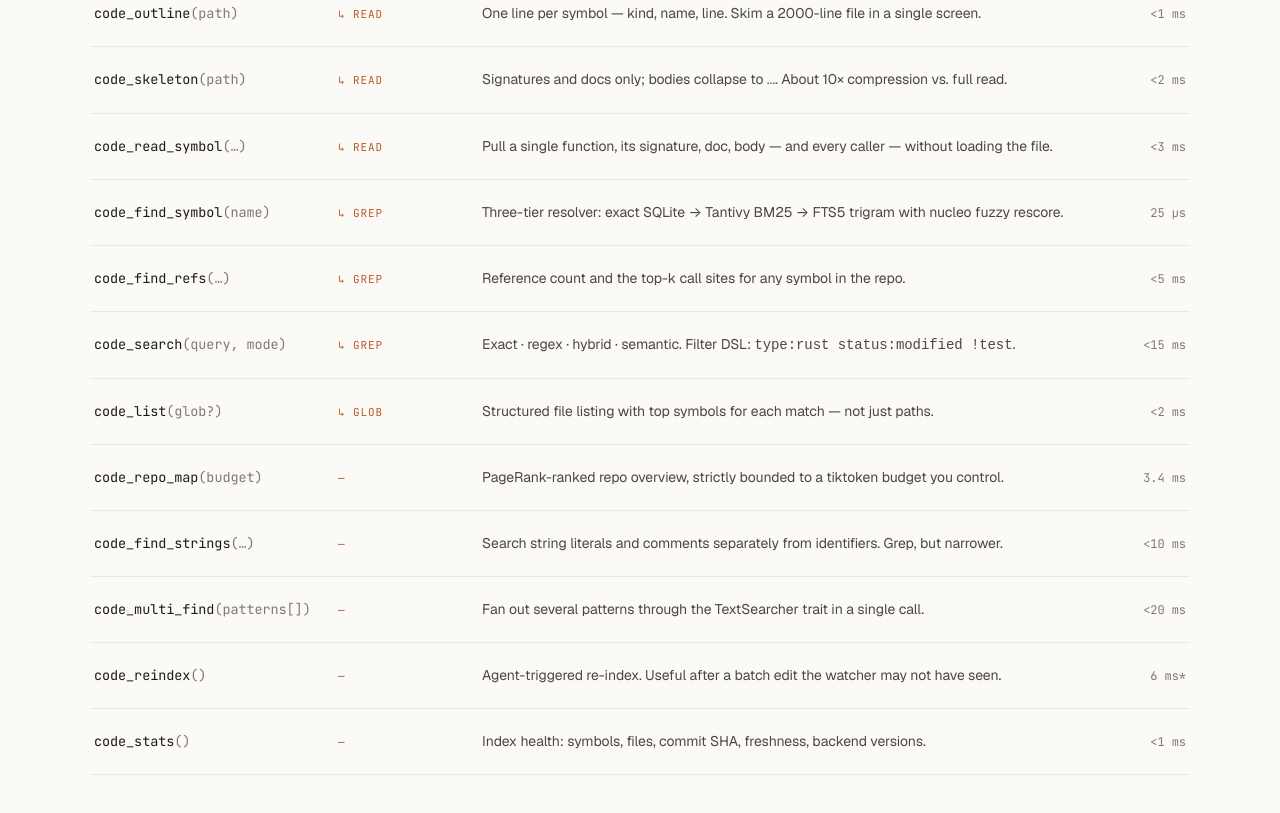
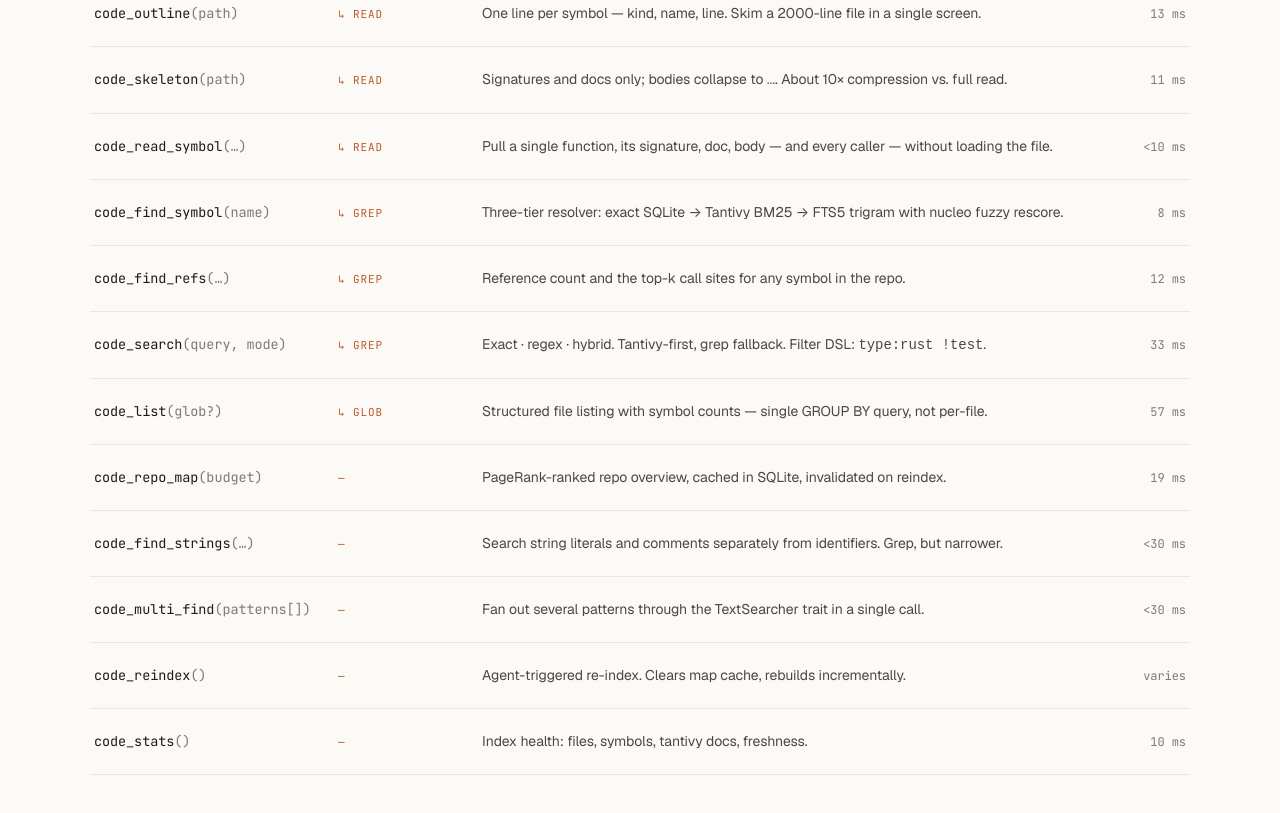
Before and after one commit to bravo1goingdark/recon, a plain HTML site: page site/index.html in a window 1280 px wide. Shown: the part 1547-2360 px from the top of the page. Drawn offline with nearby package versions, Linux system fonts and the light colour scheme.

Commit message:
docs: sync benchmarks across README and site with latest numbers

```diff
--- a/site/index.html
+++ b/site/index.html
@@ -271,7 +271,7 @@
         <p class="lede">
           <b>recon</b> is a token-lean code intelligence <b>MCP server</b> for AI coding agents.
           It replaces <i>Read</i>, <i>Grep</i>, and <i>Glob</i> with symbol-aware tools that
-          deliver a <b>5–10× token reduction</b> on typical exploration tasks — without losing
+          deliver a <b>15–30× token reduction</b> on typical exploration tasks — without losing
           a single useful detail.
         </p>
         <div class="cta">
@@ -296,8 +296,8 @@
         <div class="row"><span>  <span class="dim">refs:</span> 7 callers across 3 files</span><span class="ok">25 µs</span></div>
         <div>&nbsp;</div>
         <div><span class="prompt">→ </span><span class="cmd">code_repo_map budget=<span class="hl">2000</span></span></div>
-        <div class="dim">  · pageranked 638 symbols · 3.4 ms</div>
-        <div class="dim">  · tokens used: <span class="hl">1,942</span> / 2,000</div>
+        <div class="dim">  · pageranked 320K symbols · cached</div>
+        <div class="dim">  · tokens used: <span class="hl">1,985</span> / 2,000 · <span class="ok">19 ms</span></div>
       </div>
     </div>
   </div>
@@ -307,8 +307,8 @@
 <section class="strip" style="padding:0;border-bottom:1px solid var(--rule-soft)">
   <div class="cell">
     <div class="k">Query p50</div>
-    <div class="v">11<sub>ms</sub></div>
-    <div class="foot">Rust compiler · 318K symbols</div>
+    <div class="v">10<sub>ms</sub></div>
+    <div class="foot">Rust compiler · 320K symbols</div>
   </div>
   <div class="cell">
     <div class="k">Token reduction</div>
@@ -350,73 +350,73 @@
         <div class="name">code_outline<span class="paren">(path)</span></div>
         <div class="replaces">↳ Read</div>
         <div class="desc">One line per symbol — kind, name, line. Skim a 2000-line file in a single screen.</div>
-        <div class="lat">&lt;1 ms</div>
+        <div class="lat">13 ms</div>
       </div>
       <div class="row">
         <div class="name">code_skeleton<span class="paren">(path)</span></div>
         <div class="replaces">↳ Read</div>
         <div class="desc">Signatures and docs only; bodies collapse to <code>…</code>. About 10× compression vs. full read.</div>
-        <div class="lat">&lt;2 ms</div>
+        <div class="lat">11 ms</div>
       </div>
       <div class="row">
         <div class="name">code_read_symbol<span class="paren">(…)</span></div>
         <div class="replaces">↳ Read</div>
         <div class="desc">Pull a single function, its signature, doc, body — and every caller — without loading the file.</div>
-        <div class="lat">&lt;3 ms</div>
+        <div class="lat">&lt;10 ms</div>
       </div>
       <div class="row">
         <div class="name">code_find_symbol<span class="paren">(name)</span></div>
         <div class="replaces">↳ Grep</div>
         <div class="desc">Three-tier resolver: exact SQLite → Tantivy BM25 → FTS5 trigram with nucleo fuzzy rescore.</div>
-        <div class="lat">25 µs</div>
+        <div class="lat">8 ms</div>
       </div>
       <div class="row">
         <div class="name">code_find_refs<span class="paren">(…)</span></div>
         <div class="replaces">↳ Grep</div>
         <div class="desc">Reference count and the top-k call sites for any symbol in the repo.</div>
-        <div class="lat">&lt;5 ms</div>
+        <div class="lat">12 ms</div>
       </div>
       <div class="row">
         <div class="name">code_search<span class="paren">(query, mode)</span></div>
         <div class="replaces">↳ Grep</div>
-        <div class="desc">Exact · regex · hybrid · semantic. Filter DSL: <code>type:rust status:modified !test</code>.</div>
-        <div class="lat">&lt;15 ms</div>
+        <div class="desc">Exact · regex · hybrid. Tantivy-first, grep fallback. Filter DSL: <code>type:rust !test</code>.</div>
+        <div class="lat">33 ms</div>
       </div>
       <div class="row">
         <div class="name">code_list<span class="paren">(glob?)</span></div>
         <div class="replaces">↳ Glob</div>
-        <div class="desc">Structured file listing with top symbols for each match — not just paths.</div>
-        <div class="lat">&lt;2 ms</div>
+        <div class="desc">Structured file listing with symbol counts — single GROUP BY query, not per-file.</div>
+        <div class="lat">57 ms</div>
       </div>
       <div class="row">
         <div class="name">code_repo_map<span class="paren">(budget)</span></div>
         <div class="replaces">—</div>
-        <div class="desc">PageRank-ranked repo overview, strictly bounded to a tiktoken budget you control.</div>
-        <div class="lat">3.4 ms</div>
+        <div class="desc">PageRank-ranked repo overview, cached in SQLite, invalidated on reindex.</div>
+        <div class="lat">19 ms</div>
       </div>
       <div class="row">
         <div class="name">code_find_strings<span class="paren">(…)</span></div>
         <div class="replaces">—</div>
         <div class="desc">Search string literals and comments separately from identifiers. Grep, but narrower.</div>
-        <div class="lat">&lt;10 ms</div>
+        <div class="lat">&lt;30 ms</div>
       </div>
       <div class="row">
         <div class="name">code_multi_find<span class="paren">(patterns[])</span></div>
         <div class="replaces">—</div>
         <div class="desc">Fan out several patterns through the TextSearcher trait in a single call.</div>
-        <div class="lat">&lt;20 ms</div>
+        <div class="lat">&lt;30 ms</div>
       </div>
       <div class="row">
         <div class="name">code_reindex<span class="paren">()</span></div>
         <div class="replaces">—</div>
-        <div class="desc">Agent-triggered re-index. Useful after a batch edit the watcher may not have seen.</div>
-        <div class="lat">6 ms*</div>
+        <div class="desc">Agent-triggered re-index. Clears map cache, rebuilds incrementally.</div>
+        <div class="lat">varies</div>
       </div>
       <div class="row">
         <div class="name">code_stats<span class="paren">()</span></div>
         <div class="replaces">—</div>
-        <div class="desc">Index health: symbols, files, commit SHA, freshness, backend versions.</div>
-        <div class="lat">&lt;1 ms</div>
+        <div class="desc">Index health: files, symbols, tantivy docs, freshness.</div>
+        <div class="lat">10 ms</div>
       </div>
     </div>
   </div>
@@ -619,7 +619,7 @@ cargo install rr
     </div>
     <div class="bottom wrap" style="padding-left:0;padding-right:0">
       <div>© 2026 recon · crafted in Rust</div>
-      <div>p99 &lt; 100 ms · 107 tests · stdout-clean</div>
+      <div>p99 &lt; 100 ms · 107 tests · 24 MB binary</div>
     </div>
   </div>
 </footer>
```
Also changed, not shown: README.md.
